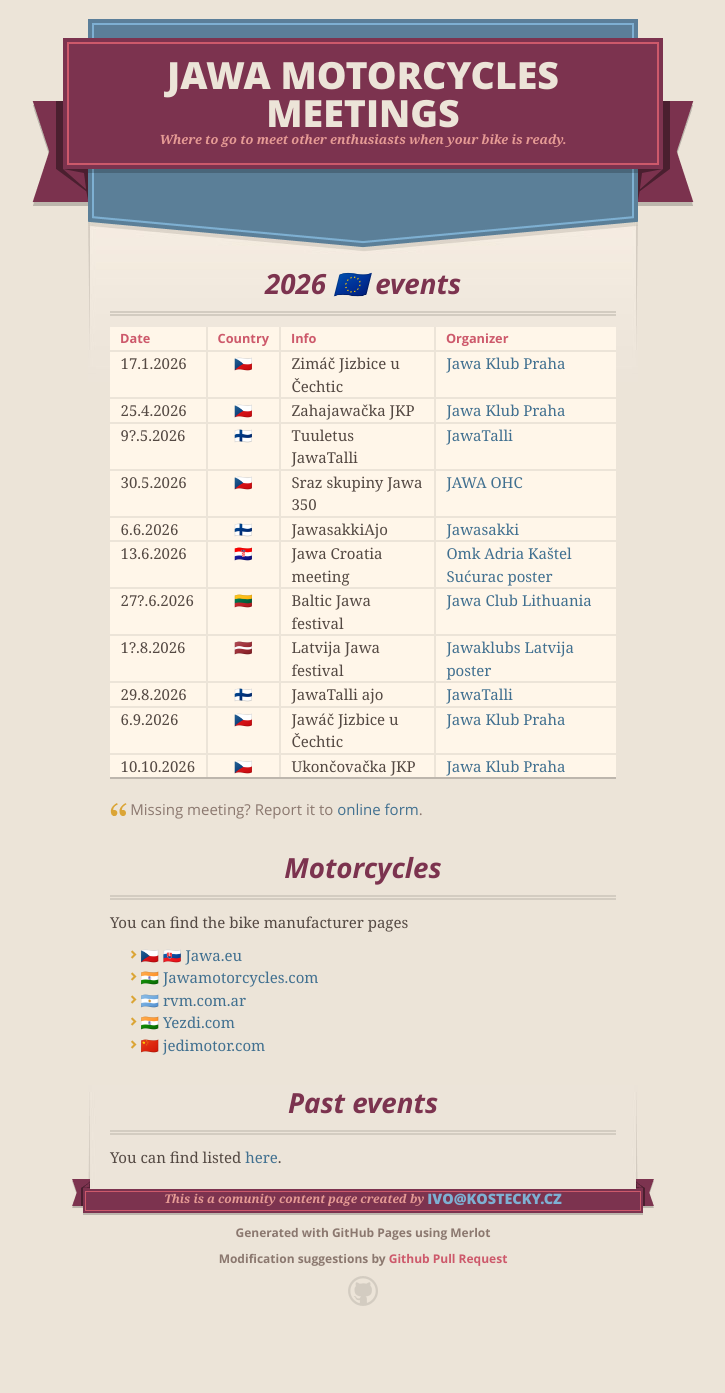
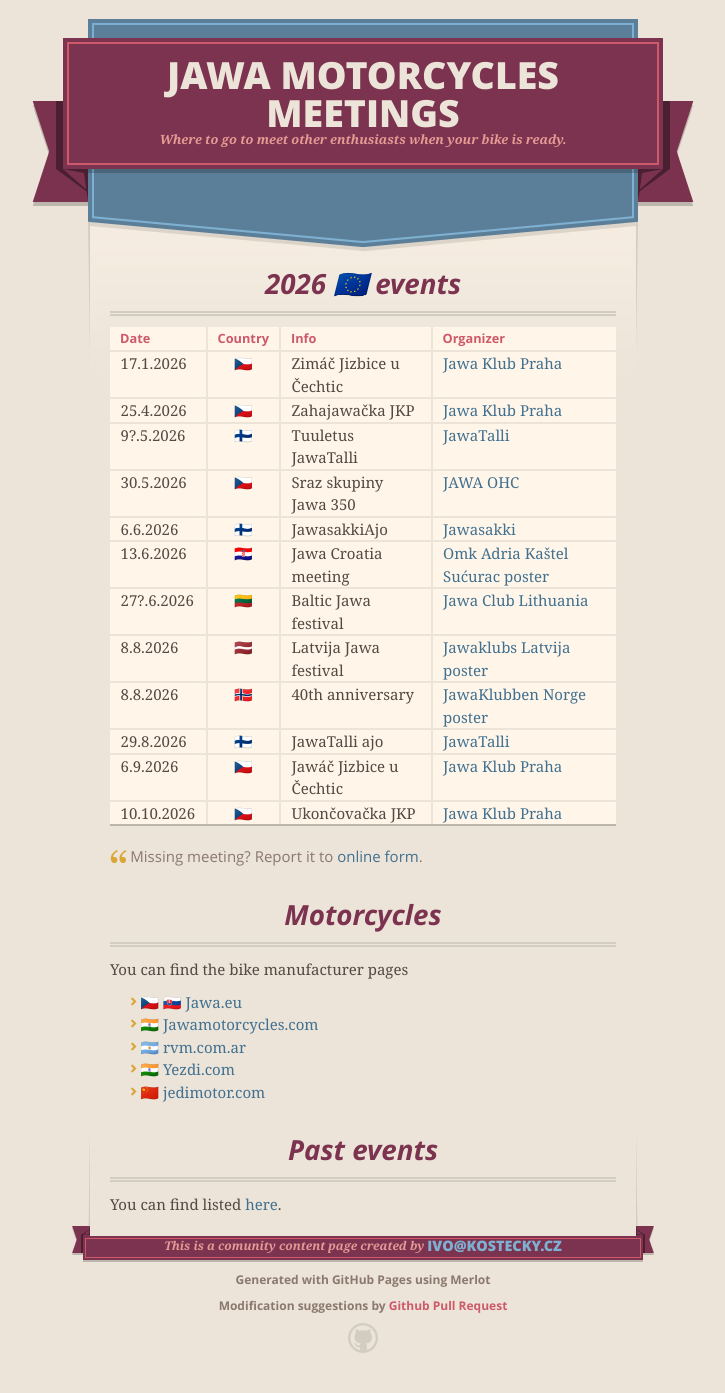
Before and after one commit to microkost/jawamotorcycles.cz, a Jekyll site: the page built from docs/index.md, in a window 1280 px wide. Shown: the whole page, without its empty margins (277-1002 px from the left). Built offline with Jekyll 4.4.1, drawn with Linux system fonts in a browser that asks for light colours; our own code applies the rules of GitHub Pages for plain Markdown files; before the commit the page ends 1346 px from its top, so only the background shows below that.

Commit message:
Norway and Latvia update

```diff
--- a/docs/index.md
+++ b/docs/index.md
@@ -13,7 +13,8 @@
 |   6.6.2026 | 🇫🇮 | JawasakkiAjo | [Jawasakki](https://www.jawasakki.fi/tapahtuma/jawasakkiajot-2026/) |
 |  13.6.2026 | 🇭🇷 | Jawa Croatia meeting | [Omk Adria Kaštel Sućurac](https://www.facebook.com/groups/948308646138064/user/100003857207940) [poster](assets/2026/jawa-croatia-2026.jpg) |
 | 27?.6.2026 | 🇱🇹 | Baltic Jawa festival | [Jawa Club Lithuania](https://www.facebook.com/profile.php?id=100077316098945&sk=events) |
-|  1?.8.2026 | 🇱🇻 | Latvija Jawa festival | [Jawaklubs Latvija](https://www.facebook.com/events/1416254003485943) [poster](assets/2026/jawa-latvia-2026.jpg) |
+|   8.8.2026 | 🇱🇻 | Latvija Jawa festival | [Jawaklubs Latvija](https://www.facebook.com/events/1416254003485943) [poster](assets/2026/jawa-latvia-2026.jpg) |
+|   8.8.2026 | 🇳🇴 | 40th anniversary | [JawaKlubben Norge](http://jawaklubben.no/) [poster](assets/2026/jawa-norway-2026.jpg) |
 |  29.8.2026 | 🇫🇮 | JawaTalli ajo | [JawaTalli](https://www.jawatalli.fi/news/) |
 |   6.9.2026 | 🇨🇿 | Jawáč Jizbice u Čechtic | [Jawa Klub Praha](http://www.jawaklub.cz/kalendar) |
 | 10.10.2026 | 🇨🇿 | Ukončovačka JKP | [Jawa Klub Praha](http://www.jawaklub.cz/kalendar) |
```
Also changed, not shown: docs/assets/2026/jawa-norway-2026.jpg (added).
